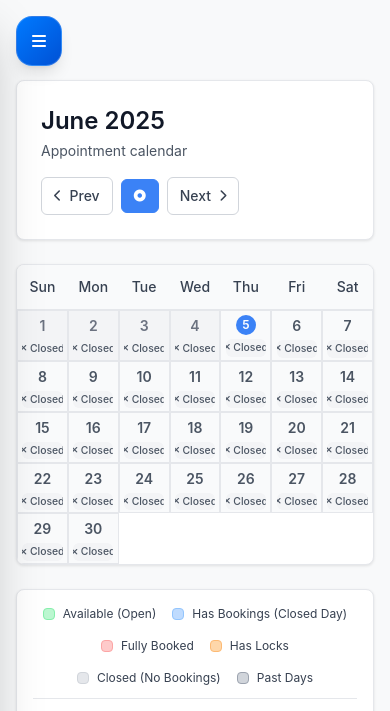
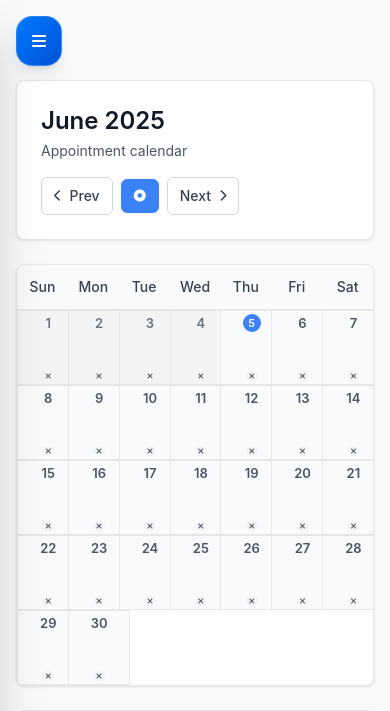
Before and after one commit to alqaseer/clinic, a Django app: a page that uses core/templates/calendar.html in a window 390 px wide. Shown: the top 711 px of the page. Run offline with Django 5.2, Linux system fonts and the light colour scheme; a user stored in the database is signed in; data comes from the database, SQL or seed files in the repository; data that the repository does not hold is empty; some libraries are stand-ins or nearby versions.

Commit message:
fixing calannder html

```diff
--- a/core/templates/calendar.html
+++ b/core/templates/calendar.html
@@ -101,46 +101,54 @@
 
         .calendar-day {
             padding: 0;
-            aspect-ratio: 1/1; /* Force square cells for mobile */
+            aspect-ratio: 1/1.2; /* Make cells slightly taller for mobile */
+            min-height: 75px; /* Ensure minimum height */
         }
 
         .calendar-cell-content {
-            padding: 4px 2px;
+            padding: 3px 1px;
             display: flex;
             flex-direction: column;
             justify-content: flex-start;
             align-items: center;
-            gap: 2px;
+            gap: 1px;
+            height: 100%;
         }
 
         .day-number {
-            font-size: 14px;
+            font-size: 13px;
         }
 
         .day-number.today {
-            width: 20px;
-            height: 20px;
-            font-size: 12px;
+            width: 18px;
+            height: 18px;
+            font-size: 11px;
         }
 
         .session-badge {
-            padding: 1px 3px;
-            font-size: 0.65rem;
-            max-width: 90%;
+            padding: 1px 2px;
+            font-size: 0.6rem;
+            max-width: 95%;
             text-align: center;
             white-space: nowrap;
             overflow: hidden;
+            line-height: 1.1;
         }
 
         .session-icon {
-            font-size: 0.55rem;
+            font-size: 0.5rem;
         }
 
-        /* Mobile lock icons - position below day number */
+        /* Mobile lock icons - smaller and positioned below day number */
         .calendar-day .lock-icons {
             position: static;
             margin-top: 1px;
             justify-content: center;
+            gap: 1px;
+        }
+
+        .calendar-day .lock-icons i {
+            font-size: 0.45rem !important;
         }
 
         /* Mobile day header - center everything vertically */
@@ -158,6 +166,16 @@
             justify-content: center;
             align-items: center;
             width: 100%;
+        }
+
+        /* Mobile-specific closed state - show only X icon */
+        .mobile-session-container .session-badge.closed-mobile {
+            padding: 1px 3px;
+            font-size: 0.55rem;
+        }
+
+        .mobile-session-container .session-badge.closed-mobile .session-text {
+            display: none; /* Hide "Closed" text on mobile */
         }
     }
 
@@ -327,9 +345,9 @@
                                 {% endif %}
                             </div>
                         {% else %}
-                            <span class="session-badge bg-gray-100 text-gray-600">
+                            <span class="session-badge bg-gray-100 text-gray-600 closed-mobile">
                                 <i class="fas fa-times session-icon"></i>
-                                <span>Closed</span>
+                                <span class="session-text">Closed</span>
                             </span>
                         {% endif %}
                     </div>
```
